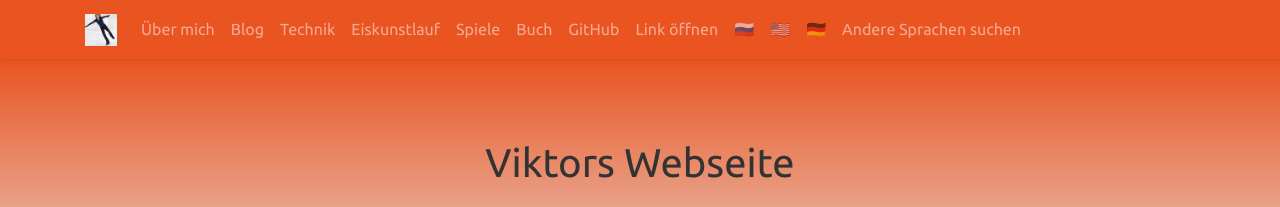
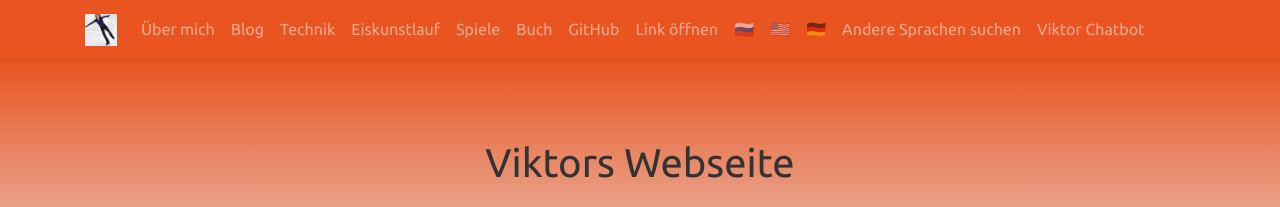
Before and after one commit to viktor-chiarcos/viktor-chiarcos.github.io, a Jekyll site: the page built from index.md, in a window 1280 px wide and 900 px high. Shown: the top 207 px of the window. Built offline with Jekyll 4.4.1, drawn with Linux system fonts in a browser that asks for light colours.

Commit message:
Update nav.yml

```diff
--- a/_data/nav.yml
+++ b/_data/nav.yml
@@ -42,6 +42,9 @@ header:
   - title: "Andere Sprachen suchen"
     url: "/Sprachen/"
     descripton: ""
+  - title: "Viktor Chatbot"
+    url: https://colab.research.google.com/drive/1iEXHz0RyameR91slG6ztZO0hKNCi9_UF?usp=sharing
+    description: "Weiterleitender Link auf Google Codab unter spacer.py"
 
     # footer links
 footer:
```
